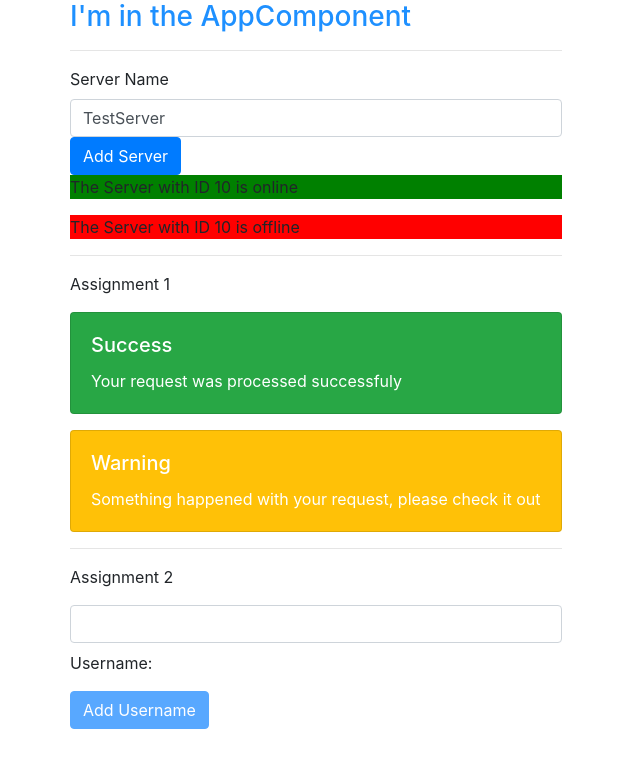
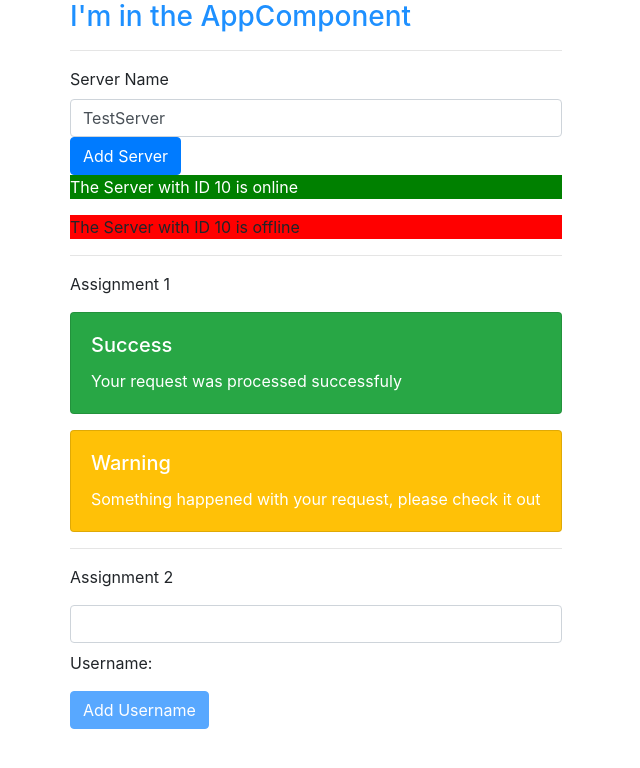
Before and after one commit to deyvidyfs/angular_study_projects, an Angular app in the folder Udemy - Academind Course Files/Section 1/my-first-app/: page / in a window 1280 px wide. Shown: the top 768 px of the page, without its empty margins (0-640 px from the left). Built offline with nearby package versions, Linux system fonts and the light colour scheme.

Commit message:
added directives

```diff
--- /dev/null
+++ b/Udemy - Academind Course Files/Section 1/my-first-app/src/app/server/server.component.css
@@ -0,0 +1,3 @@
+.online {
+    color: white
+}
--- a/Udemy - Academind Course Files/Section 1/my-first-app/src/app/server/server.component.html
+++ b/Udemy - Academind Course Files/Section 1/my-first-app/src/app/server/server.component.html
@@ -1 +1,5 @@
-<p [ngStyle]="{ backgroundColor: getColor() }">The Server with ID {{serverId}} is {{ getServerStatus() }}</p>
+<p
+    [ngStyle]="{ backgroundColor: getColor() }"
+    [ngClass]="{online: serverStatus === 'online'}">
+    The Server with ID {{serverId}} is {{ getServerStatus() }}
+</p>
--- a/Udemy - Academind Course Files/Section 1/my-first-app/src/app/server/server.component.ts
+++ b/Udemy - Academind Course Files/Section 1/my-first-app/src/app/server/server.component.ts
@@ -2,7 +2,8 @@
 
 @Component({
     selector: 'app-server',
-    templateUrl: './server.component.html'
+    templateUrl: './server.component.html',
+    styleUrls: ['./server.component.css'],
 })
 
 export class ServerComponent {
--- a/Udemy - Academind Course Files/Section 1/my-first-app/src/app/servers/servers.component.html
+++ b/Udemy - Academind Course Files/Section 1/my-first-app/src/app/servers/servers.component.html
@@ -26,5 +26,4 @@
 
 
 
-<app-server></app-server>
-<app-server></app-server>
+<app-server *ngFor="let server of servers"></app-server>
--- a/Udemy - Academind Course Files/Section 1/my-first-app/src/app/servers/servers.component.ts
+++ b/Udemy - Academind Course Files/Section 1/my-first-app/src/app/servers/servers.component.ts
@@ -11,6 +11,7 @@
   serverCreationStatus = 'No server was created!';
   serverName = 'TestServer';
   serverCreated = false;
+  servers = ['TestServer', 'TestServer2'];
 
   constructor() {
 
@@ -26,6 +27,7 @@
   onCreateServer() {
     this.serverCreationStatus = 'Server was created! Name is ' + this.serverName;
     this.serverCreated = true;
+    this.servers.push(this.serverName);
   }
 
   /*
```
